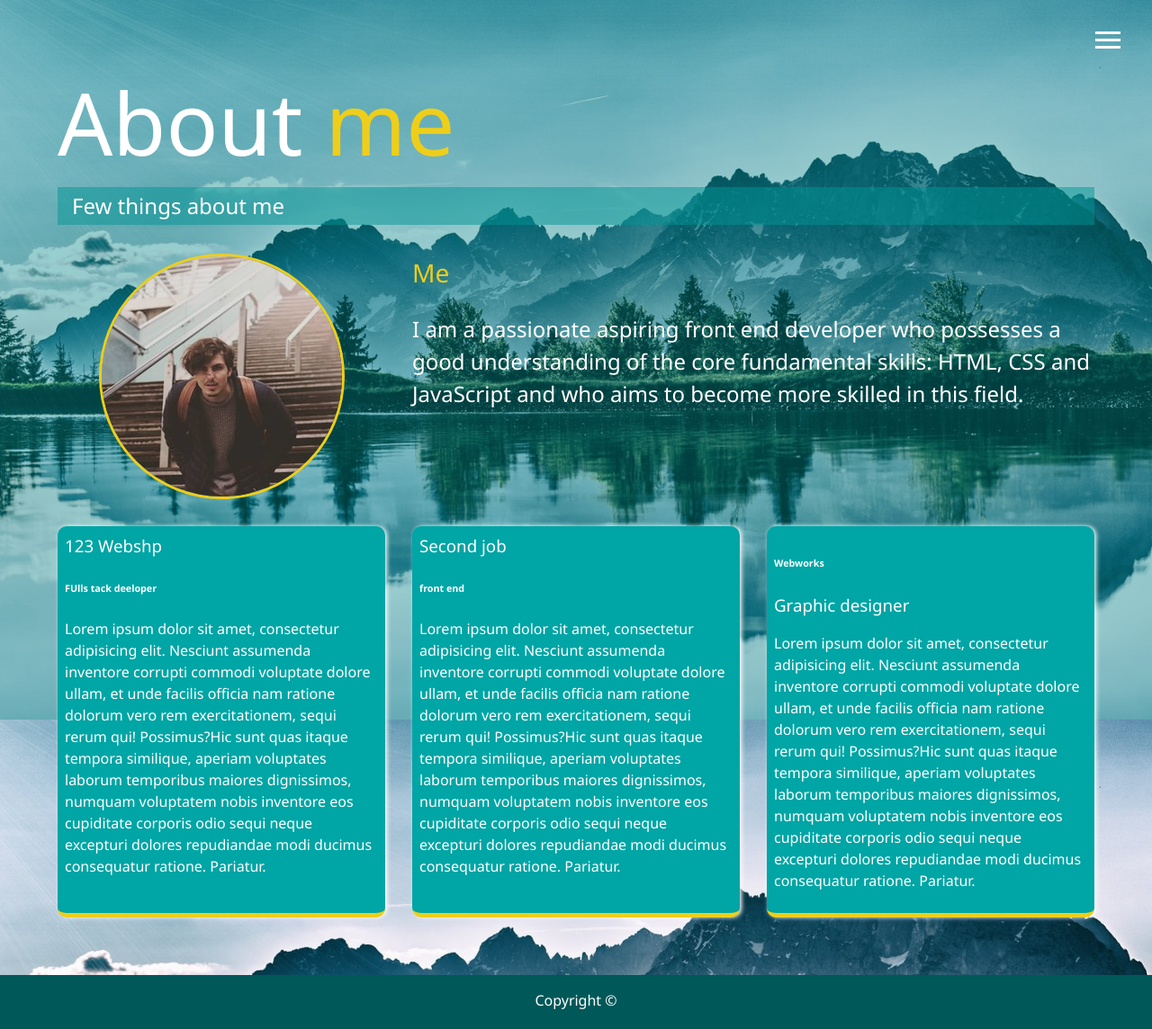
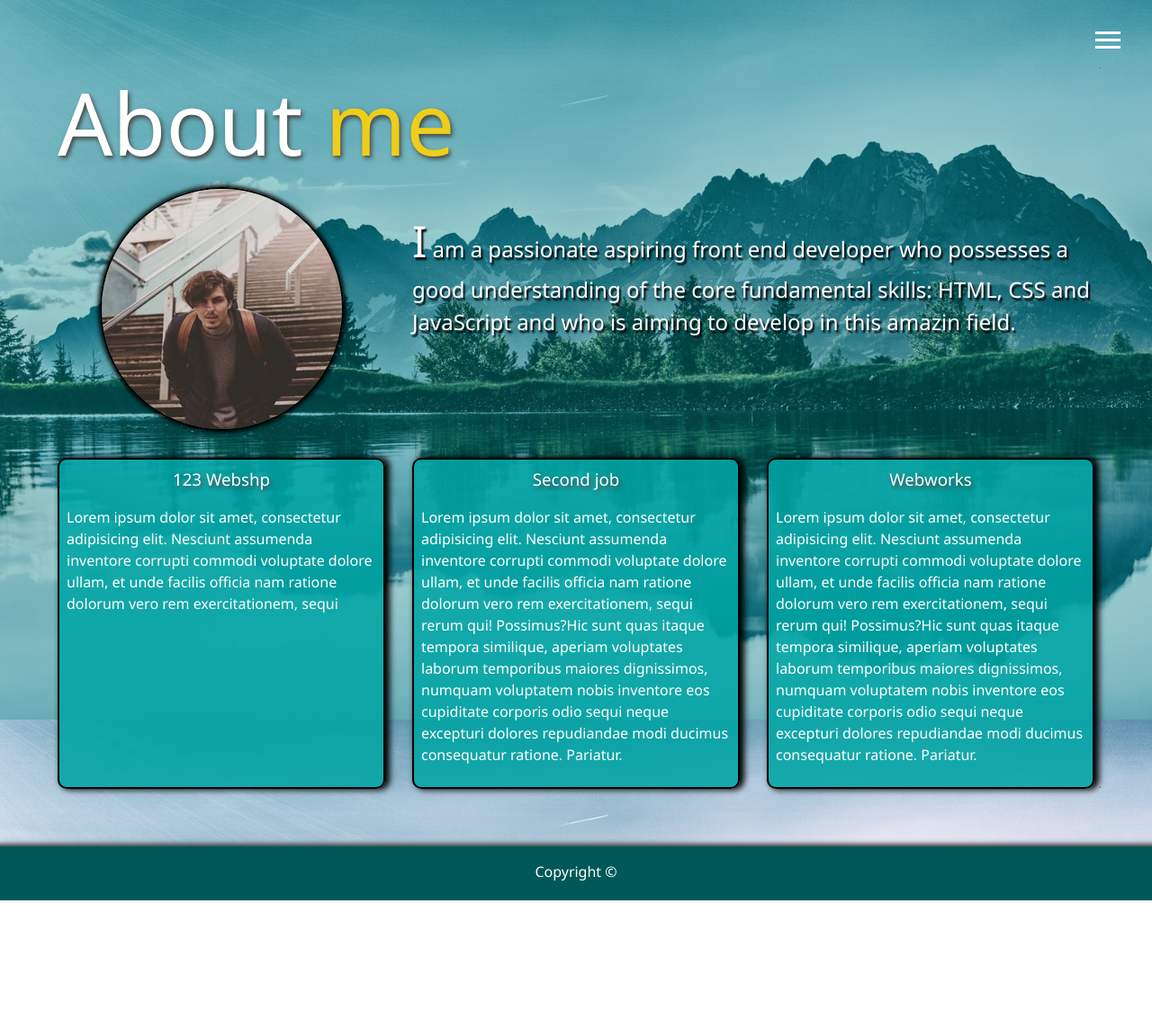
Before and after one commit to Eduard-Benedic/portfolio, a website: page dist/about.html in a window 1280 px wide. Shown: the whole page at 90% size. After the commit the page ends 1001 px from the top, so only its background shows below. Drawn offline with Linux system fonts and the light colour scheme.

Commit message:
website tweaked up

```diff
--- a/package.json
+++ b/package.json
@@ -3,12 +3,15 @@
   "version": "1.0.0",
   "description": "Responsive Portfolio",
   "main": "index.js",
+  "homepage": "https:eduard-benedic.github.io/portfolio/",
   "scripts": {
-    "sass": "node-sass -w scss/ -o dist/css/ --recursive"
+    "sass": "node-sass -w scss/ -o dist/css/ --recursive",
+    "deploy": "gh-pages -d dist"
   },
   "author": "Eduard Benedic",
   "license": "MIT",
   "dependencies": {
+    "gh-pages": "^2.0.1",
     "node-sass": "^4.11.0"
   }
 }
--- a/scss/_config.scss
+++ b/scss/_config.scss
@@ -17,7 +17,7 @@ $background-opacity: 0.4;
       background-size: cover;
       &:after {
         content: "";
-        position: absolute;
+        position: fixed;
         top: 0;
         right: 0;
         width: 100%;
--- a/scss/_menu.scss
+++ b/scss/_menu.scss
@@ -97,6 +97,7 @@
   }
   .nav-item {
     transform: translate3d(600px, 0, 0);
+    text-shadow: 3px 3px 6px #000;
     @include easeOut;
 
     &.show {
--- a/scss/main.scss
+++ b/scss/main.scss
@@ -20,10 +20,12 @@ h1,
 h2,
 h3 {
   margin: 0;
-  font-weight: 400;
+  font-weight: 100;
+  text-shadow: 2px 3px 5px #444;
 
   &.lg-heading {
     font-size: 6rem;
+    font-weight: 100;
   }
   &.sm-heading {
     margin-bottom: 2rem;
@@ -84,12 +86,19 @@ main {
     grid-area: bioimage;
     margin: auto;
     border-radius: 50%;
-    border: $secondary-color 3px solid;
+    border: 2px solid black;
+    box-shadow: 0 0 5px 2px #000;
   }
 
   .bio {
     grid-area: bio;
     font-size: 1.5rem;
+    text-shadow: 2px 3px 2px #000;
+
+    &::first-letter {
+      font-size: 3rem;
+      text-transform: touppercase;
+    }
   }
 
   .job-1 {
@@ -103,11 +112,18 @@ main {
     grid-area: job3;
   }
   .job {
-    background: lighten($primary-color, 5);
+    background: rgba(lighten($primary-color, 5), 0.87);
     padding: 0.5rem;
-    border-bottom: $secondary-color 5px solid;
+    border-bottom: 2px solid #444;
     border-radius: 10px 10px 10px 10px;
-    box-shadow: 2px 0 5px white;
+
+    border: 2px solid #000;
+    box-shadow: 4px 0 7px 1px #000;
+
+    h3,
+    h6 {
+      text-align: center;
+    }
   }
 }
 
@@ -166,6 +182,7 @@ main {
   background: darken($primary-color, 10);
   color: set-text-color($primary-color);
   height: 60px;
+  box-shadow: 0 7px 5px 10px #444;
 }
 
 // Button styles
@@ -192,6 +209,7 @@ main {
   @extend .btn;
   background: lighten($primary-color, 50);
   color: #333;
+  cursor: initial;
 }
 
 @import "mobile";
```
Also changed, not shown: dist/about.html, dist/contact.html, dist/css/main.css, dist/index.html, dist/work.html, 1 other file.
